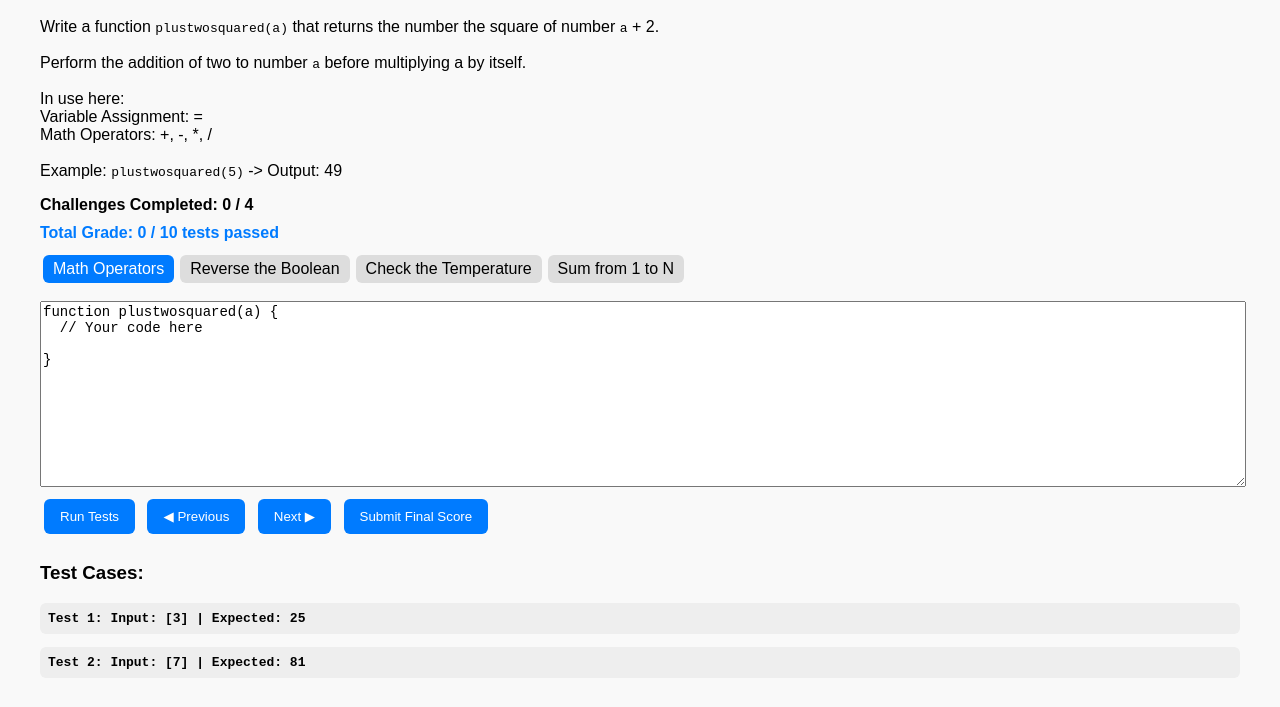
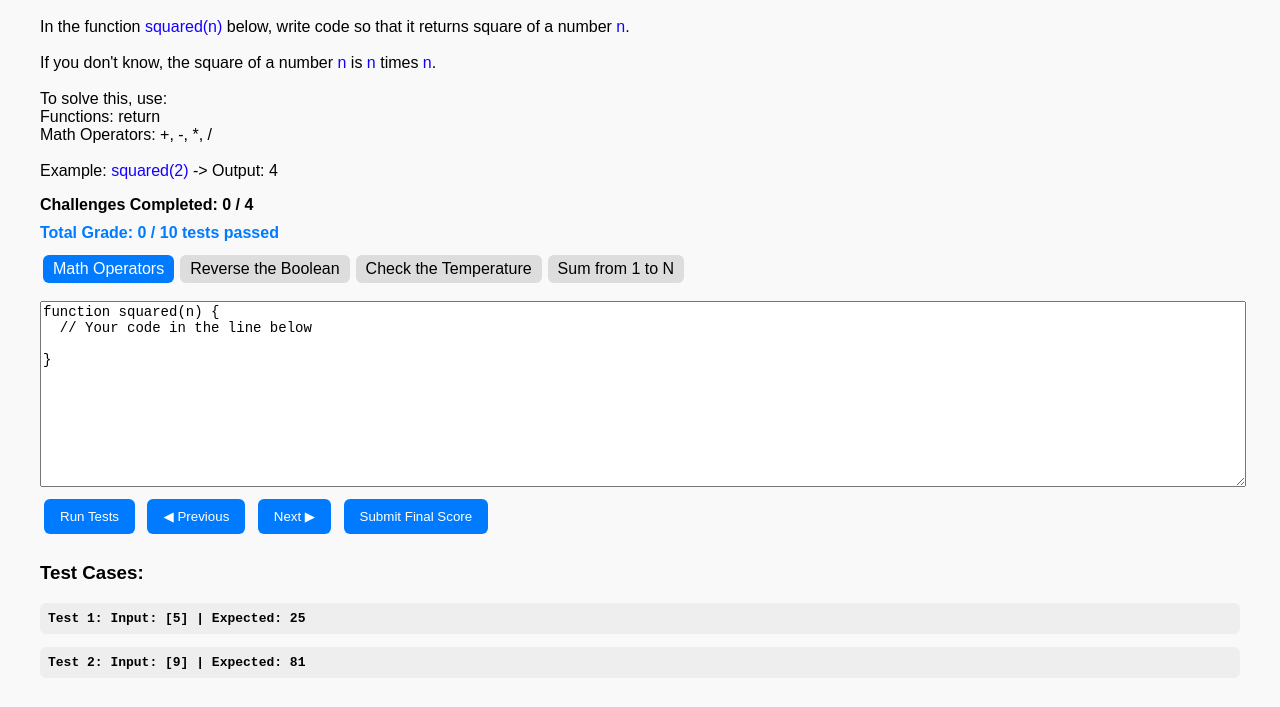
Before and after one commit to luisHuizaBlanco/JavascriptTestPlatform, a plain HTML site: page index.html in a window 1280 px wide. Shown: the part 181-888 px from the top of the page. Drawn offline with Linux system fonts and the light colour scheme.

Commit message:
Quality of life changes

```diff
--- a/index.html
+++ b/index.html
@@ -11,6 +11,11 @@
       }
       h1 {
         color: #333;
+      }
+      code {
+        font-family: Arial, sans-serif;
+        color: #1500ff;
+        font-size: 16px;
       }
       textarea {
         width: 100%;
@@ -112,19 +117,19 @@
       {
         id: 1,
         title: "Math Operators",
-        description: "Write a function <code>plustwosquared(a)</code> that returns the number the square of number <code>a</code> + 2.<br><br>Perform the addition of two to number <code>a</code> before multiplying a by itself.<br><br>In use here: <br>Variable Assignment: = <br>Math Operators: +, -, *, /<br><br>Example: <code>plustwosquared(5)</code> -> Output: 49",
-        starter: "function plustwosquared(a) {\n  // Your code here\n  \n}",
-        functionName: "plustwosquared",
+        description: "In the function <code>squared(n)</code> below, write code so that it returns square of a number <code>n</code>.<br><br>If you don't know, the square of a number <code>n</code> is <code>n</code> times <code>n</code>.<br><br>To solve this, use: <br>Functions: return <br>Math Operators: +, -, *, /<br><br>Example: <code>squared(2)</code> -> Output: 4",
+        starter: "function squared(n) {\n  // Your code in the line below\n  \n}",
+        functionName: "squared",
         tests: [
-          { input: [3], expected: 25 },
-          { input: [7], expected: 81 }
+          { input: [5], expected: 25 },
+          { input: [9], expected: 81 }
         ]
       },
       {
         id: 2,
         title: "Reverse the Boolean",
-        description: "Write a function <code>reverse(a)</code> that when given boolean <code>a</code>, returns the opposite value of <code>a</code>. <br><br> That means, if boolean a is <code>true</code>, it should return <code>false</code>, and if a is <code>false</code>, it should return <code>true</code>.<br><br>In use here: <br>Conditionals: if, else <br>Comparison Operators: ==, <, <=<br><br>Example: <code>reverse(true)</code> -> Output: false",
-        starter: "function reverse(a) {\n  // Your code here\n  \n}",
+        description: "In the function <code>reverse(bool)</code> that when given boolean <code>bool</code>, returns the opposite value of <code>bool</code>. <br><br> That means, if bool is <code>true</code>, it should return <code>false</code>, and if bool is <code>false</code>, it should return <code>true</code>.<br><br>To solve this, use: <br>Conditionals: if, else <br>Comparison Operators: ==, <, <=<br><br>Example: <code>reverse(true)</code> -> Output: false",
+        starter: "function reverse(bool) {\n  // Your code in the line below\n  \n}",
         functionName: "reverse",
         tests: [
           { input: [true], expected: false },
@@ -135,7 +140,7 @@
         id: 3,
         title: "Check the Temperature",
         description: "Write a function <code>checktemp(temp)</code> that when given a variable <code>temp</code>, returns <code>false</code> if the temperature is either more than 80, or either equal to or less than 70, otherwise it should return <code>true</code>.<br><br> This exercise is all about proper use of conditionals and logical comparison.<br><br>In use here: <br>Conditionals: if, else if, else <br>Comparison Operators: ==, <, <=<br><br>Example: <code>checktemp(90)</code> -> Output: false",
-        starter: "function checktemp(temp) {\n  // Your code here\n  \n}",
+        starter: "function checktemp(temp) {\n  // Your code in the line below\n  \n}",
         functionName: "checktemp",
         tests: [
           { input: [81], expected: false },
@@ -146,8 +151,8 @@
       {
         id: 4,
         title: "Sum from 1 to N",
-        description: "Write a function <code>triangular(n)</code> that when given a variable <code>n</code>, returns the sum of the numbers from 1 to <code>n</code> (Known a triangular number).<br><br> You are going to need loops for this one, the idea is similar to the exercise we did to get the cube of a number.<br><br>In use here: <br>Loops: for(let i = 0; i < [number of loops you want]; i++) {}<br>Variable Assignment: =<br>Math Operators: +, -, *, /<br><br>Example: <code>triangular(3)</code> -> Output: 6",        starter: "function reverseString(str) {\n  // Your code here\n  return str.split('').reverse().join('');\n}",
-        starter: "function triangular(n) {\n  // Your code here\n  \n}",
+        description: "Write a function <code>triangular(n)</code> that when given a variable <code>n</code>, returns the sum of the numbers from 1 to <code>n</code>.<br><br>You are going to need to use a loop for this one. If you remember, inside of a loop we have the line <code>let i = 0</code>, this <code>i</code> counts how many loops are made, you can use that to get the sum from 1 to <code>n</code>.<br><br>In use here: <br>Loops: for(let i = 0; i < [number of loops you want]; i++) {}<br>Variable Assignment: =<br>Math Operators: +, -, *, /<br><br>Example: <code>triangular(3)</code> -> Output: 6",        starter: "function reverseString(str) {\n  // Your code in the line below\n  \n}",
+        starter: "function triangular(n) {\n  // Your code in the line below\n  \n}",
         functionName: "triangular",
         tests: [
           { input: [4], expected: 10 },
```
